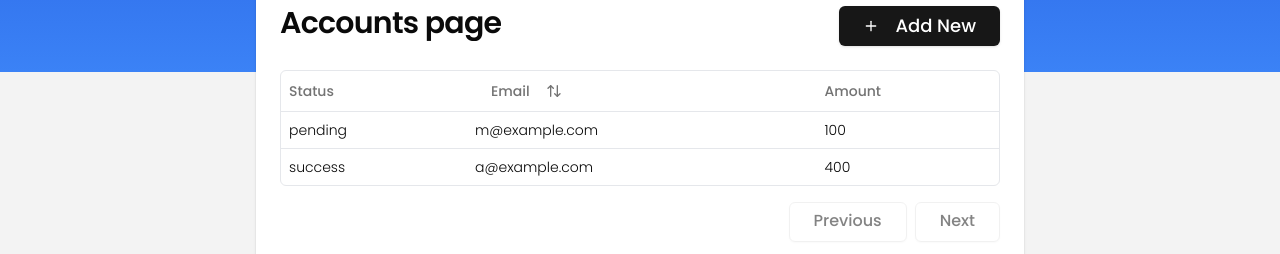
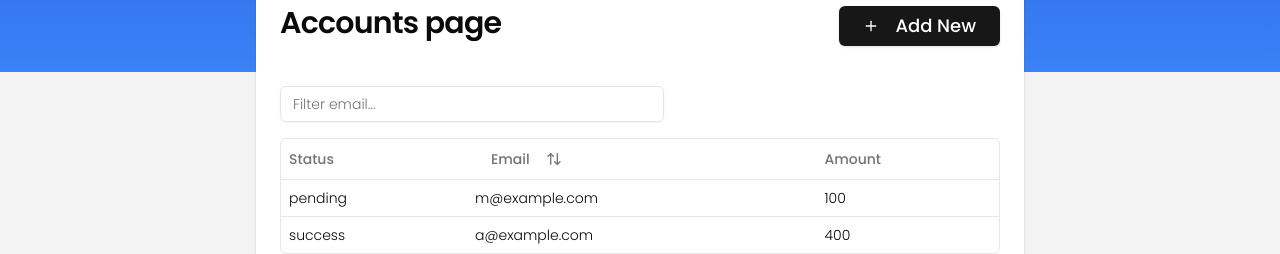
Before and after one commit to mikhail-w/zen-finance, a Next.js app: page /dashboard/accounts in a window 1280 px wide. Shown: the part 292-546 px from the top of the page. Built offline with nearby package versions, Linux system fonts and the light colour scheme; no server answers; what drizzle-zod, hono would draw is missing.

Commit message:
add email filter to data-table

```diff
--- a/src/app/(dashboard)/dashboard/accounts/page.tsx
+++ b/src/app/(dashboard)/dashboard/accounts/page.tsx
@@ -40,7 +40,7 @@ const AccountsPage = () => {
           </Button>
         </CardHeader>
         <CardContent>
-          <DataTable columns={columns} data={data} />
+          <DataTable filterKey="email" columns={columns} data={data} />
         </CardContent>
       </Card>
     </div>
--- a/src/components/Header.tsx
+++ b/src/components/Header.tsx
@@ -77,7 +77,7 @@ export default function Header() {
         {/* Text content - Below image on small screens, to the left on medium+ screens */}
         <div className="w-full max-w-full text-center lg:text-left order-last lg:order-first mt-6 lg:mt-0">
           <h1
-            className={`transition-all duration-2000 text-4xl sm:text-5xl md:text-6xl lg:text-7xl font-light leading-tight ${
+            className={`transition-all duration-2000 text-5xl sm:text-5xl md:text-6xl lg:text-7.5xl font-light leading-tight ${
               isVisible.title
                 ? 'opacity-100 translate-y-0'
                 : 'opacity-0 translate-y-5'
--- a/src/components/ui/data-table.tsx
+++ b/src/components/ui/data-table.tsx
@@ -3,9 +3,11 @@
 import * as React from 'react';
 import {
   ColumnDef,
+  ColumnFiltersState,
   SortingState,
   flexRender,
   getCoreRowModel,
+  getFilteredRowModel,
   getPaginationRowModel,
   getSortedRowModel,
   useReactTable,
@@ -19,18 +21,25 @@ import {
   TableHeader,
   TableRow,
 } from '@/components/ui/table';
-import { Button } from './button';
+import { Button } from '@/components/ui/button';
+import { Input } from '@/components/ui/input';
 
 interface DataTableProps<TData, TValue> {
   columns: ColumnDef<TData, TValue>[];
   data: TData[];
+  filterKey: string;
 }
 
 export function DataTable<TData, TValue>({
   columns,
   data,
+  filterKey,
 }: DataTableProps<TData, TValue>) {
   const [sorting, setSorting] = React.useState<SortingState>([]);
+  const [columnFilters, setColumnFilters] = React.useState<ColumnFiltersState>(
+    []
+  );
+
   const table = useReactTable({
     data,
     columns,
@@ -38,13 +47,26 @@ export function DataTable<TData, TValue>({
     getPaginationRowModel: getPaginationRowModel(),
     onSortingChange: setSorting,
     getSortedRowModel: getSortedRowModel(),
+    onColumnFiltersChange: setColumnFilters,
+    getFilteredRowModel: getFilteredRowModel(),
     state: {
       sorting,
+      columnFilters,
     },
   });
 
   return (
     <div>
+      <div className="flex items-center py-4">
+        <Input
+          placeholder={`Filter ${filterKey}...`}
+          value={(table.getColumn(filterKey)?.getFilterValue() as string) ?? ''}
+          onChange={event =>
+            table.getColumn(filterKey)?.setFilterValue(event.target.value)
+          }
+          className="max-w-sm"
+        />
+      </div>
       <div className="rounded-md border">
         <Table>
           <TableHeader>
```
